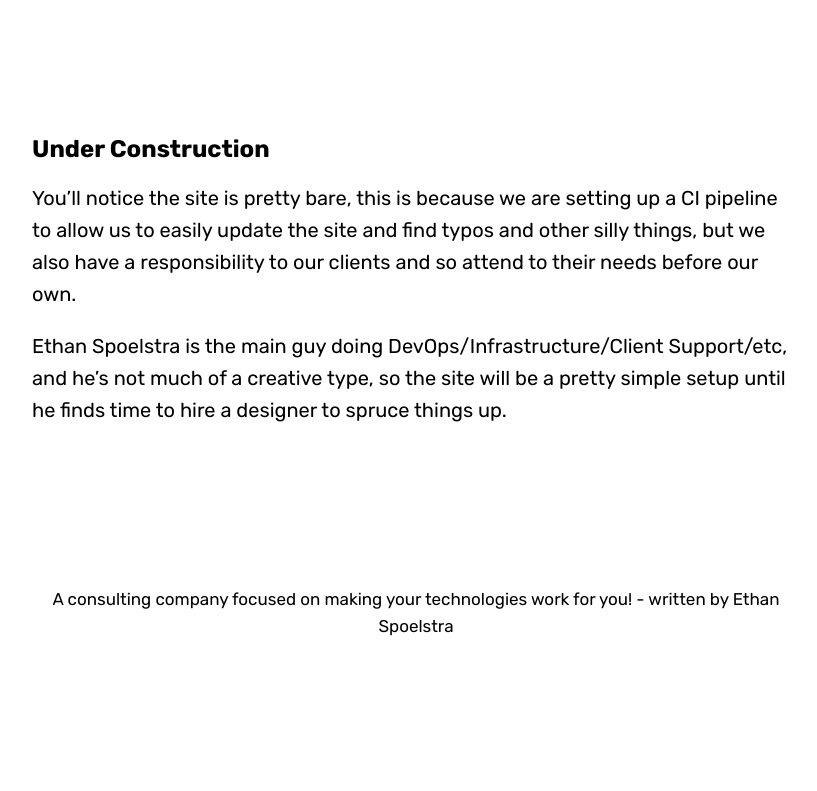
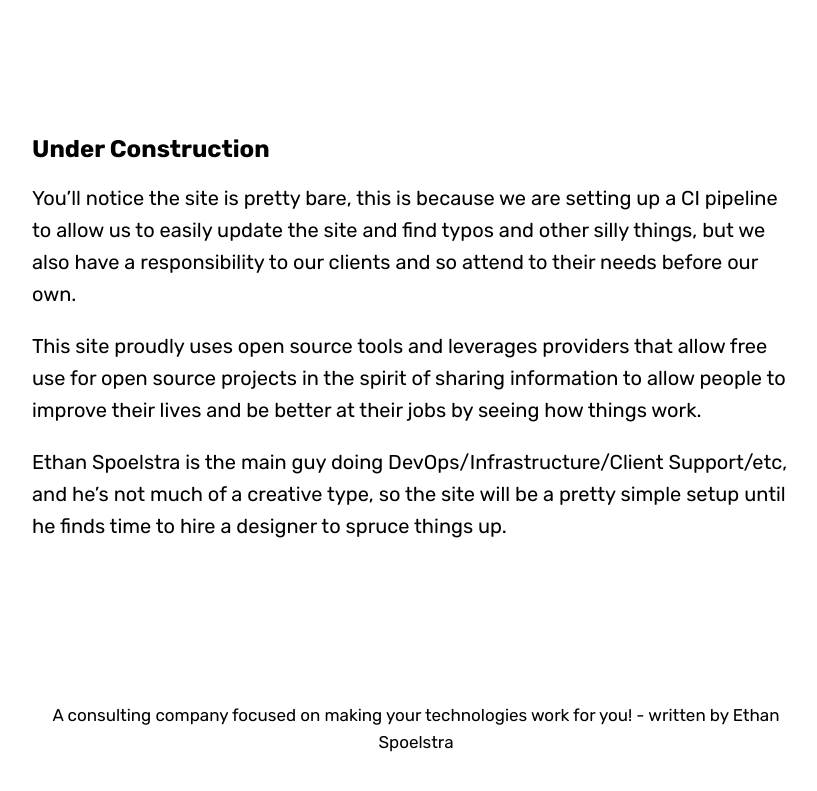
Before and after one commit to ComputerPhreaks/DotCom, a Jekyll site: the page built from about.md, in a window 1280 px wide, cut to the strip 704-1524 px from the top of the page. Shown: the top 791 px of the strip, without its empty margins (224-1041 px from the left). Built offline with Jekyll 4.4.1, drawn with Linux system fonts in a browser that asks for light colours; some web fonts are replaced; before the commit the page ends 1408 px from its top, so only the background shows below that.

Commit message:
Update about.md

```diff
--- a/about.md
+++ b/about.md
@@ -22,6 +22,8 @@ published: true
 
 You'll notice the site is pretty bare, this is because we are setting up a CI pipeline to allow us to easily update the site and find typos and other silly things, but we also have a responsibility to our clients and so attend to their needs before our own.
 
+This site proudly uses open source tools and leverages providers that allow free use for open source projects in the spirit of sharing information to allow people to improve their lives and be better at their jobs by seeing how things work.
+
 Ethan Spoelstra is the main guy doing DevOps/Infrastructure/Client Support/etc, and he's not much of a creative type, so the site will be a pretty simple setup until he finds time to hire a designer to spruce things up.
 
 </div>
```
